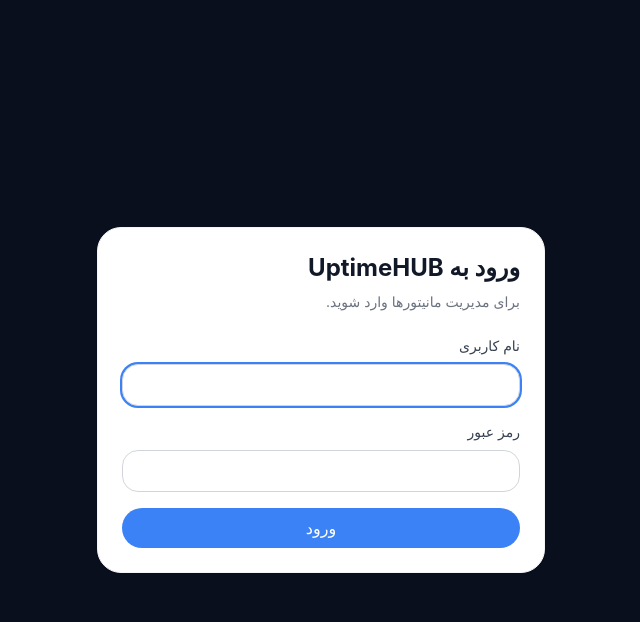
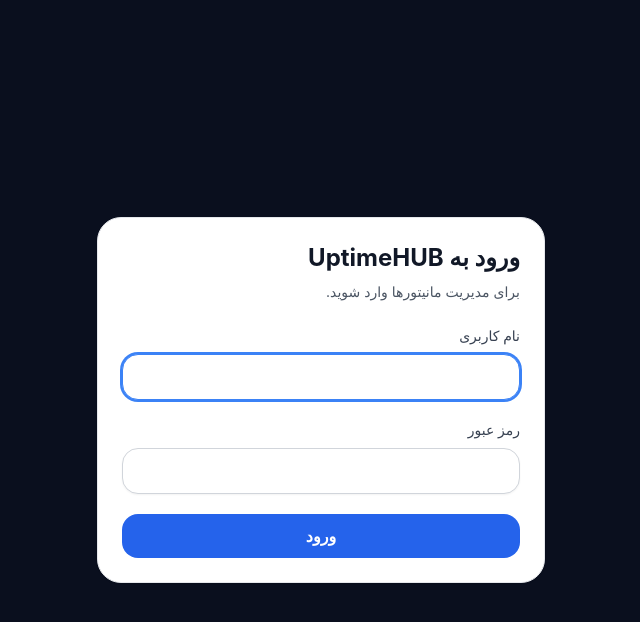
Before and after one commit to hamidrezal/uptimehub, a Django app: template account/templates/account/login.html in a window 1280 px wide. Shown: the top 622 px of the page, without its empty margins (319-959 px from the left). Run offline with Django 3.2, Linux system fonts and the light colour scheme; the template is opened without the code that fills it, so the values that code supplies are empty.

Commit message:
fix(ui): improve authentication form styling and fix input text visibility

```diff
--- a/account/templates/account/login.html
+++ b/account/templates/account/login.html
@@ -4,22 +4,63 @@
 
 {% block content %}
 <div class="min-h-screen flex items-center justify-center px-4">
-    <div class="w-full max-w-md bg-white dark:bg-gray-800 border border-gray-100 dark:border-gray-700 rounded-2xl p-6 shadow-sm">
-        <h1 class="text-2xl font-bold text-gray-900 dark:text-white mb-2">ورود به UptimeHUB</h1>
-        <p class="text-sm text-gray-500 dark:text-gray-400 mb-6">برای مدیریت مانیتورها وارد شوید.</p>
-        <form method="post" class="space-y-4">
+    <div class="w-full max-w-md rounded-2xl border border-gray-200 bg-white p-6 shadow-sm dark:border-gray-700 dark:bg-gray-800">
+
+        <h1 class="mb-2 text-2xl font-bold text-gray-900 dark:text-white">
+            ورود به UptimeHUB
+        </h1>
+
+        <p class="mb-6 text-sm text-gray-600 dark:text-gray-400">
+            برای مدیریت مانیتورها وارد شوید.
+        </p>
+
+        <form method="post" class="space-y-5">
             {% csrf_token %}
-            {% if form.non_field_errors %}<div class="text-sm text-red-600 bg-red-50 rounded-xl p-3">{{ form.non_field_errors }}</div>{% endif %}
+
+            {% if form.non_field_errors %}
+            <div class="rounded-xl border border-red-200 bg-red-50 p-3 text-sm text-red-700 dark:border-red-900 dark:bg-red-950/40 dark:text-red-300">
+                {{ form.non_field_errors }}
+            </div>
+            {% endif %}
+
             <div>
-                <label class="block text-sm text-gray-700 dark:text-gray-300 mb-2">نام کاربری</label>
-                <input type="text" name="username" autofocus autocapitalize="none" autocomplete="username" maxlength="150" required id="id_username" class="w-full px-4 py-2 rounded-xl border border-gray-300 dark:border-gray-600 dark:bg-gray-700 dark:text-white focus:outline-none focus:ring-2 focus:ring-blue-500">
+                <label for="id_username" class="mb-2 block text-sm font-medium text-gray-700 dark:text-gray-300">
+                    نام کاربری
+                </label>
+                <input
+                    id="id_username"
+                    type="text"
+                    name="username"
+                    maxlength="150"
+                    autocomplete="username"
+                    autofocus
+                    required
+                    class="block w-full rounded-xl border border-gray-300 bg-white px-4 py-2.5 text-gray-900 placeholder-gray-400 shadow-sm outline-none transition focus:border-blue-500 focus:ring-2 focus:ring-blue-500 dark:border-gray-600 dark:bg-gray-700 dark:text-white dark:placeholder-gray-400"
+                >
             </div>
+
             <div>
-                <label class="block text-sm text-gray-700 dark:text-gray-300 mb-2">رمز عبور</label>
-                <input type="password" name="password" autocomplete="current-password" required id="id_password" class="w-full px-4 py-2 rounded-xl border border-gray-300 dark:border-gray-600 dark:bg-gray-700 dark:text-white focus:outline-none focus:ring-2 focus:ring-blue-500">
+                <label for="id_password" class="mb-2 block text-sm font-medium text-gray-700 dark:text-gray-300">
+                    رمز عبور
+                </label>
+                <input
+                    id="id_password"
+                    type="password"
+                    name="password"
+                    autocomplete="current-password"
+                    required
+                    class="block w-full rounded-xl border border-gray-300 bg-white px-4 py-2.5 text-gray-900 placeholder-gray-400 shadow-sm outline-none transition focus:border-blue-500 focus:ring-2 focus:ring-blue-500 dark:border-gray-600 dark:bg-gray-700 dark:text-white dark:placeholder-gray-400"
+                >
             </div>
-            <button class="w-full px-4 py-2 bg-blue-500 text-white rounded-2xl hover:bg-blue-600" type="submit">ورود</button>
+
+            <button
+                type="submit"
+                class="w-full rounded-xl bg-blue-600 px-4 py-2.5 font-semibold text-white transition hover:bg-blue-700 focus:outline-none focus:ring-2 focus:ring-blue-500 focus:ring-offset-2 dark:focus:ring-offset-gray-800"
+            >
+                ورود
+            </button>
         </form>
+
     </div>
 </div>
 {% endblock %}
```
Also changed, not shown: README.md.
